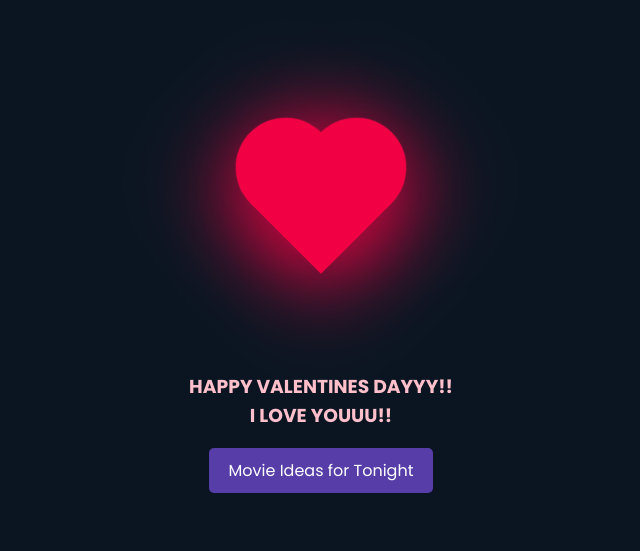
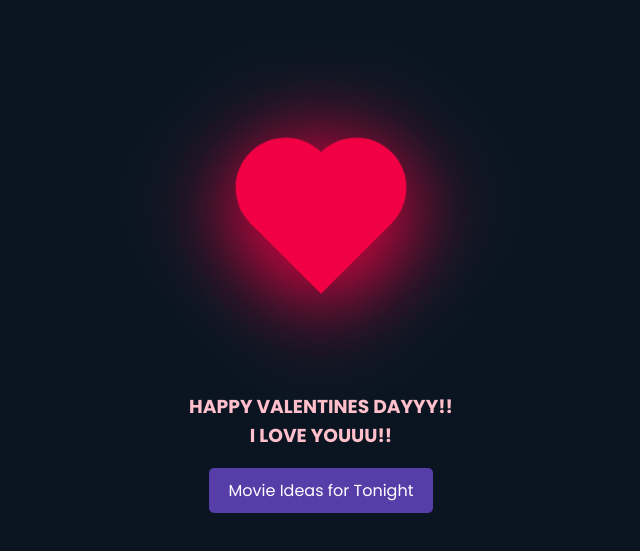
Before and after one commit to gboness/vday, a plain HTML site: page index.html in a window 1280 px wide. Shown: the part 127-678 px from the top of the page, without its empty margins (319-959 px from the left). Drawn offline with Linux system fonts and the light colour scheme.

Commit message:
update style.css and index
fixed issue where screen wasn't tall enough.

```diff
--- a/style.css
+++ b/style.css
@@ -7,7 +7,7 @@ body {
     display: flex;
     justify-content: center; /* Horizontally centers content */
     align-items: center; /* Vertically centers content */
-    height: 100vh; /* Full height of the viewport */
+    max-height: 1000vh; /* Full height of the viewport */
     margin: 0; /* Remove default margin */
 }
 
@@ -26,7 +26,7 @@ body {
     display: flex;
     justify-content: center;
     align-items: center;
-    margin: auto;
+    margin-top: 200px;
 
   }
 
@@ -68,6 +68,7 @@ body {
 
 .main-content {
     text-align: center;
+
 }
 
 .note {
@@ -91,6 +92,7 @@ img {
   display: block;
 }
 
+
 label {
   display: inline-block;
   padding: 10px 20px;
@@ -98,4 +100,5 @@ label {
   color: white;
   cursor: pointer;
   border-radius: 5px;
+
 }
```
